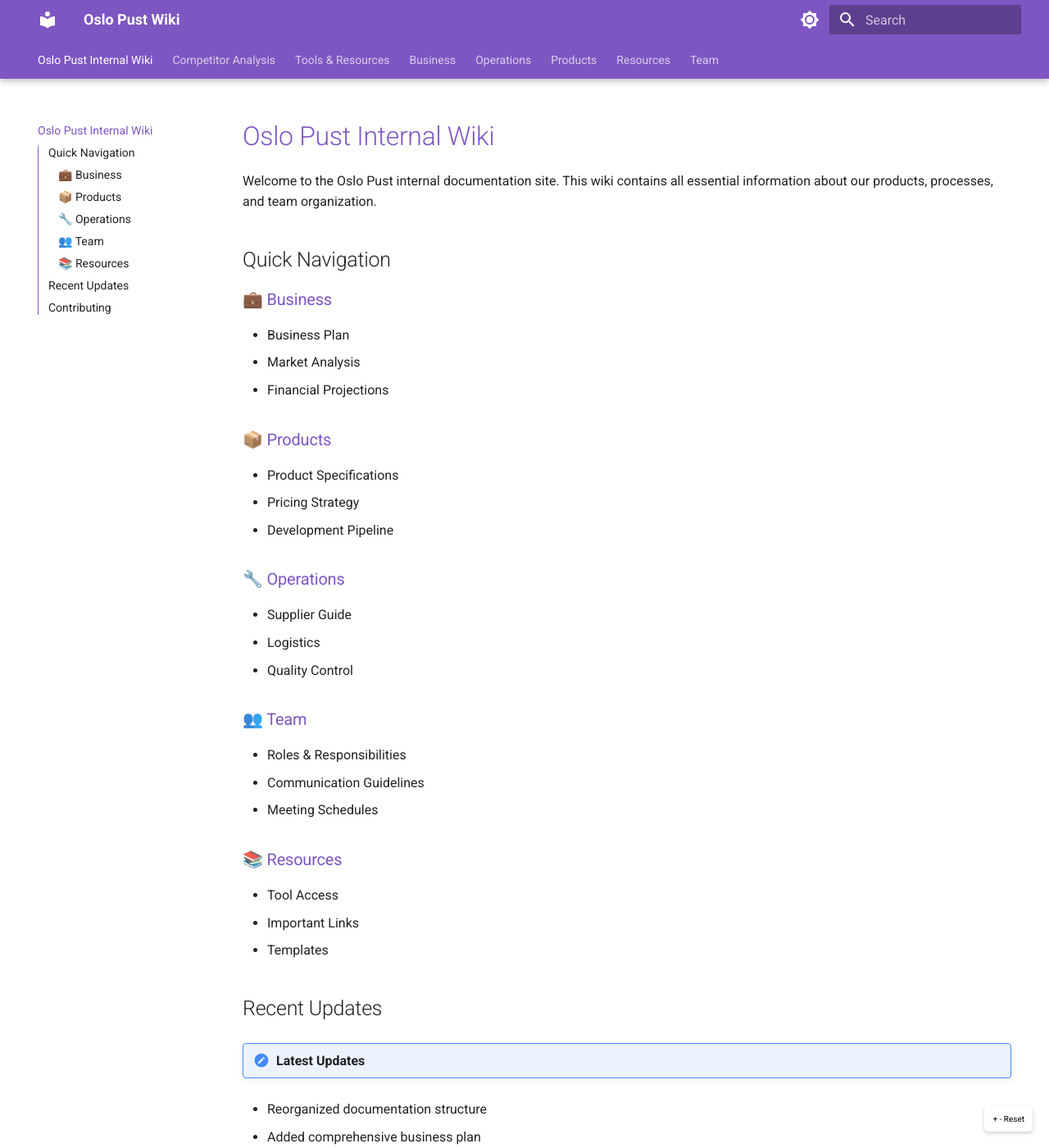
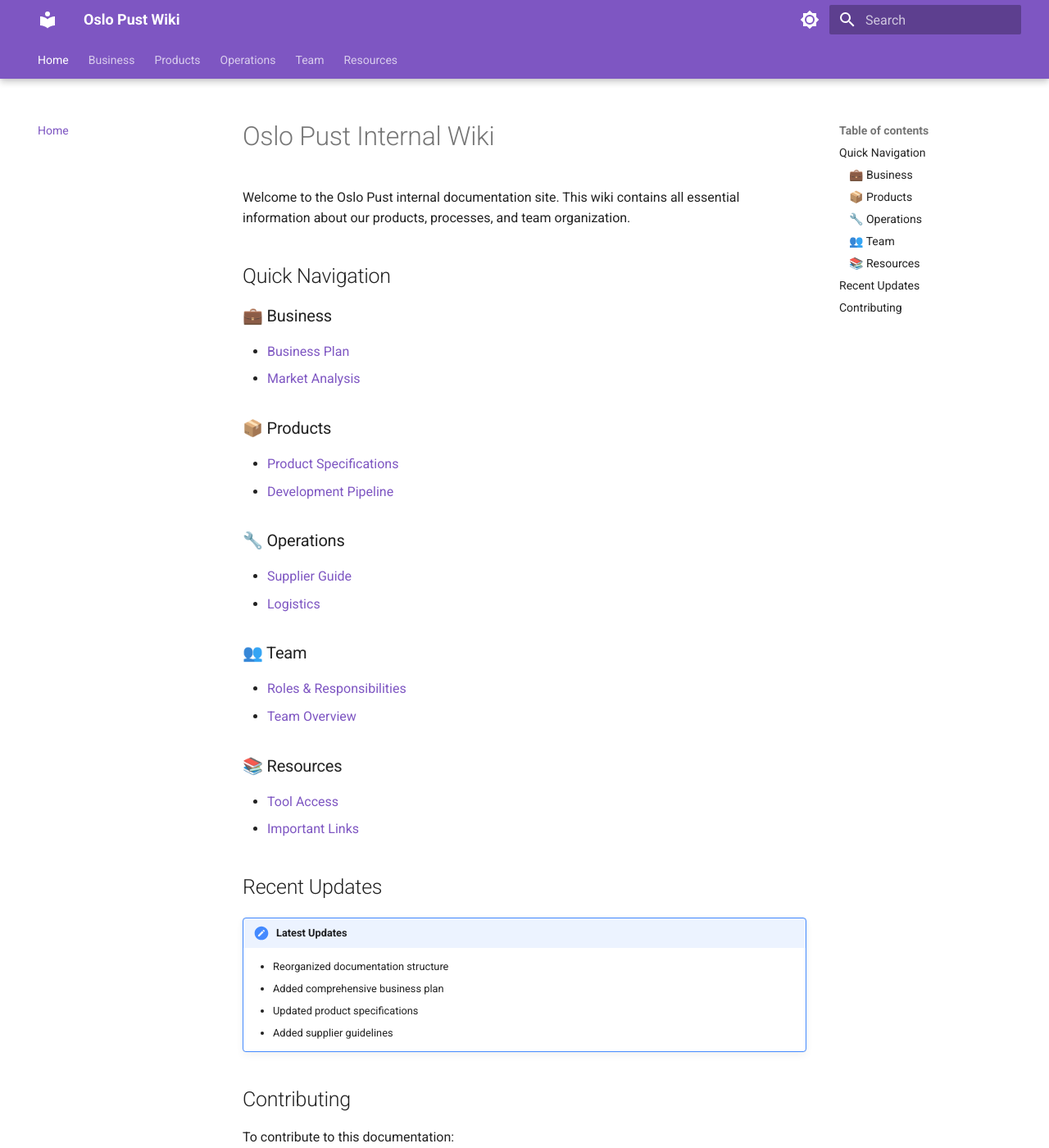
Before and after one commit to tiniusweb2/oslopust, an MkDocs documentation site: the page built from docs/index.md, in a window 1280 px wide and 1400 px high. Shown: the whole window at 82% size. Built offline with MkDocs 1.6.1 and Material for MkDocs 9.7.7, drawn with Linux system fonts in a browser that asks for light colours; comment, search, counter and statistics services are not loaded; some of the changed text lies outside the part shown.

Commit message:
Fix Mermaid configuration and navigation links

```diff
--- a/docs/index.md
+++ b/docs/index.md
@@ -4,38 +4,33 @@
 
 ## Quick Navigation
 
-### 💼 [Business](business/index.md)
-- Business Plan
-- Market Analysis
-- Financial Projections
+### 💼 Business
+- [Business Plan](business/business-plan.md)
+- [Market Analysis](business/index.md)
 
-### 📦 [Products](products/index.md)
-- Product Specifications
-- Pricing Strategy
-- Development Pipeline
+### 📦 Products
+- [Product Specifications](products/product-supplier-specs.md)
+- [Development Pipeline](products/index.md)
 
-### 🔧 [Operations](operations/index.md)
-- Supplier Guide
-- Logistics
-- Quality Control
+### 🔧 Operations
+- [Supplier Guide](operations/suppliers-guide.md)
+- [Logistics](operations/index.md)
 
-### 👥 [Team](team/index.md)
-- Roles & Responsibilities
-- Communication Guidelines
-- Meeting Schedules
+### 👥 Team
+- [Roles & Responsibilities](team/roles.md)
+- [Team Overview](team/index.md)
 
-### 📚 [Resources](resources/index.md)
-- Tool Access
-- Important Links
-- Templates
+### 📚 Resources
+- [Tool Access](resources/index.md)
+- [Important Links](resources/index.md)
 
 ## Recent Updates
 
 !!! note "Latest Updates"
-   - Reorganized documentation structure
-   - Added comprehensive business plan
-   - Updated product specifications
-   - Added supplier guidelines
+    - Reorganized documentation structure
+    - Added comprehensive business plan
+    - Updated product specifications
+    - Added supplier guidelines
 
 ## Contributing
 
--- /dev/null
+++ b/docs/javascripts/mermaid.js
@@ -0,0 +1,10 @@
+document.addEventListener('DOMContentLoaded', function() {
+    mermaid.initialize({
+        startOnLoad: true,
+        theme: 'default',
+        securityLevel: 'loose',
+        themeVariables: {
+            fontSize: '16px'
+        }
+    });
+});
--- a/mkdocs.yml
+++ b/mkdocs.yml
@@ -20,49 +20,29 @@
       toggle:
         icon: material/brightness-4
         name: Switch to light mode
-  font:
-    text: Roboto
-    code: Roboto Mono
   features:
     - navigation.tabs
     - navigation.sections
     - navigation.path
     - navigation.indexes
     - navigation.top
-    - navigation.tracking
     - navigation.tabs.sticky
-    - navigation.footer
-    - navigation.expand
     - toc.follow
-    - toc.integrate
     - search.suggest
     - search.highlight
-    - search.share
     - content.tabs.link
     - content.code.annotation
     - content.code.copy
-    - content.tooltips
-    - announce.dismiss
 
 plugins:
   - search
   - git-revision-date
   - git-authors
   - glightbox
-  - macros
-  - with-pdf:
-      author: Oslo Pust Team
-      copyright: Copyright © 2024 Oslo Pust
-      cover_subtitle: Internal Documentation
-      toc_level: 3
-      output_path: pdf/documentation.pdf
-  - swagger-ui-tag
 
 markdown_extensions:
   - pymdownx.highlight:
       anchor_linenums: true
-      line_spans: __span
-      pygments_lang_class: true
   - pymdownx.inlinehilite
   - pymdownx.snippets
   - pymdownx.superfences:
@@ -70,47 +50,35 @@
         - name: mermaid
           class: mermaid
           format: !!python/name:pymdownx.superfences.fence_code_format
-  - pymdownx.tabbed:
-      alternate_style: true
-  - pymdownx.tasklist:
-      custom_checkbox: true
-  - pymdownx.emoji:
-      emoji_index: !!python/name:material.extensions.emoji.twemoji
-      emoji_generator: !!python/name:material.extensions.emoji.to_svg
   - admonition
   - pymdownx.details
   - attr_list
   - md_in_html
   - tables
-  - def_list
   - footnotes
-  - pymdownx.critic
-  - pymdownx.caret
-  - pymdownx.keys
-  - pymdownx.mark
-  - pymdownx.tilde
-  - abbr
-  - attr_list
-  - def_list
 
-extra:
-  analytics:
-    provider: google
-    property: !ENV GOOGLE_ANALYTICS_KEY
-  consent:
-    title: Cookie consent
-    description: >-
-      We use cookies to recognize your repeated visits and preferences, as well
-      as to measure the effectiveness of our documentation.
+nav:
+  - Home: index.md
+  - Business:
+    - Overview: business/index.md
+    - Business Plan: business/business-plan.md
+  - Products:
+    - Overview: products/index.md
+    - Specifications: products/product-supplier-specs.md
+  - Operations:
+    - Overview: operations/index.md
+    - Suppliers: operations/suppliers-guide.md
+  - Team:
+    - Overview: team/index.md
+    - Roles: team/roles.md
+  - Resources:
+    - Overview: resources/index.md
 
 extra_javascript:
-  - https://cdnjs.cloudflare.com/ajax/libs/tablesort/5.2.1/tablesort.min.js
   - https://unpkg.com/mermaid@9.4.3/dist/mermaid.min.js
-  - assets/javascripts/tables.js
-  - assets/javascripts/feedback.js
-  - assets/javascripts/diagrams.js
+  - javascripts/mermaid.js
 
 extra_css:
-  - assets/stylesheets/extra.css
+  - stylesheets/extra.css
 
 copyright: Copyright &copy; 2024 Oslo Pust
```
